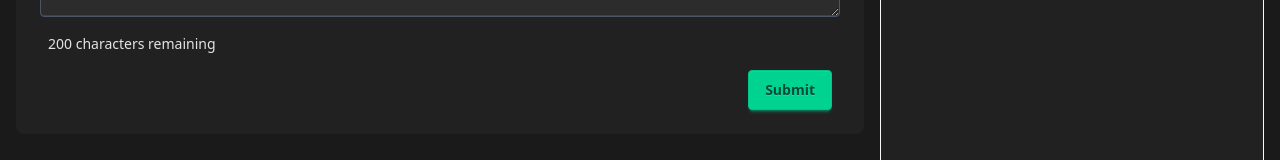
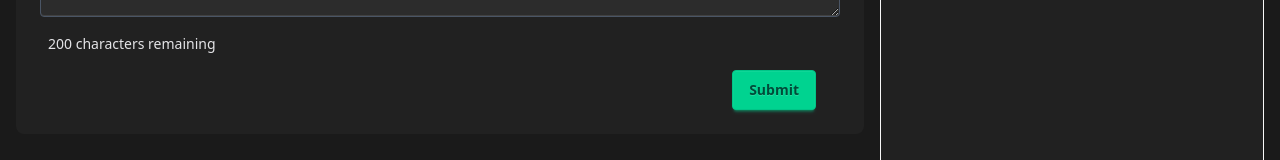
Before and after one commit to jacobferreras/your-voice, a Next.js app: page / in a window 1280 px wide. Shown: the part 431-591 px from the top of the page. Built offline with nearby package versions, Linux system fonts and the light colour scheme.

Commit message:
style(Button): adjust padding for improved layout consistency

```diff
--- a/components/Button.tsx
+++ b/components/Button.tsx
@@ -2,7 +2,7 @@ import React from "react";
 
 const Button = () => {
   return (
-    <div className="w-full flex justify-end pr-2">
+    <div className="w-full flex justify-end pr-6">
       <button className="btn btn-success">Submit</button>
     </div>
   );
```
